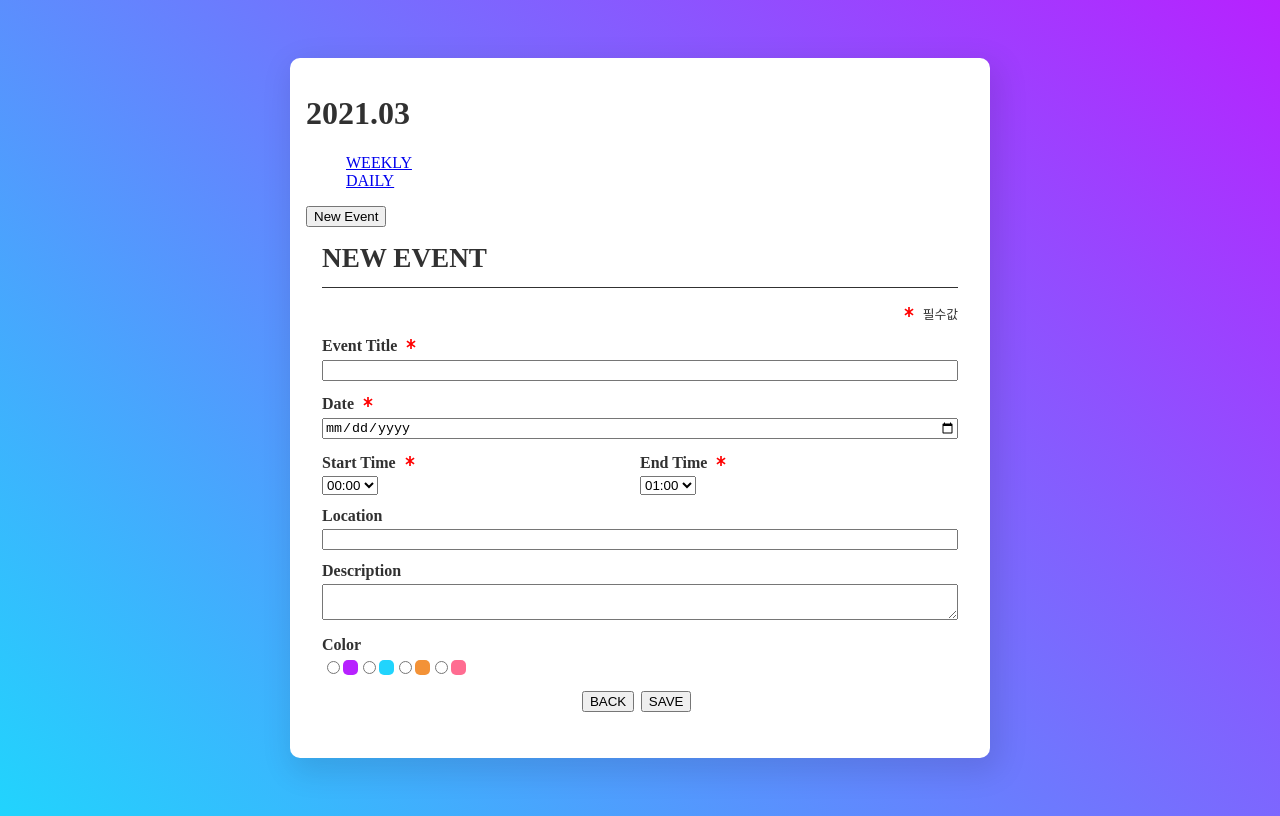
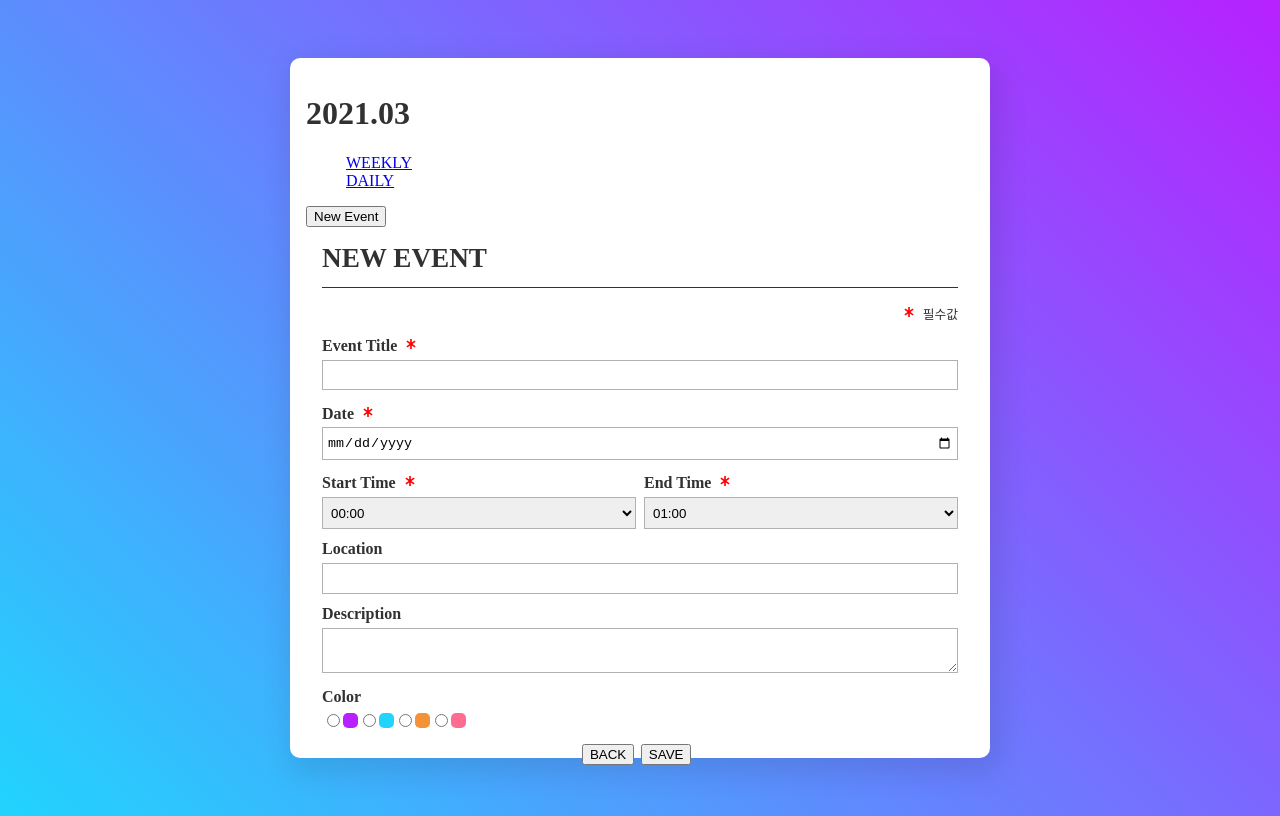
Before and after one commit to Ha-Young/Calendar-FrontEnd, a React (Create React App) app: page /event in a window 1280 px wide. Built offline with nearby package versions, Linux system fonts and the light colour scheme.

Commit message:
Change styles for EventEdit

```diff
--- a/src/components/Event/EventEdit.module.scss
+++ b/src/components/Event/EventEdit.module.scss
@@ -41,22 +41,22 @@
     display: inline-block;
     border-radius: 5px;
     vertical-align: text-top;
-  }
 
-  .purple {
+    &.purple {
       background: #B721FF;
     }
 
-  .blue {
+    &.blue {
       background: #21D4FD;
     }
 
-  .orange {
+    &.orange {
       background: #F39237;
     }
 
-  .pink {
+    &.pink {
       background: #ff6c91;
+    }
   }
 
   .validationText {
--- a/src/components/Shared/Shared.module.scss
+++ b/src/components/Shared/Shared.module.scss
@@ -10,6 +10,11 @@
   & > div{
     width: 100%;
     box-sizing: border-box;
+    margin: 0 0.5em 0 0;
+
+    &:last-child {
+      margin: 0;
+    }
 
     label {
       margin: 0 0 0.3em 0;
@@ -20,7 +25,15 @@
     input:not([type="radio"]),
     textarea {
       width: 100%;
+      padding: 0.5em 0.3em;
       box-sizing: border-box;
+      border: 1px solid #b1b1b1;
+    }
+
+    select {
+      width: 100%;
+      padding: 0.5em 0.3em;
+      border: 1px solid #b1b1b1;
     }
   }
 }
```
Lines whose indentation alone changed are shown as unchanged.
